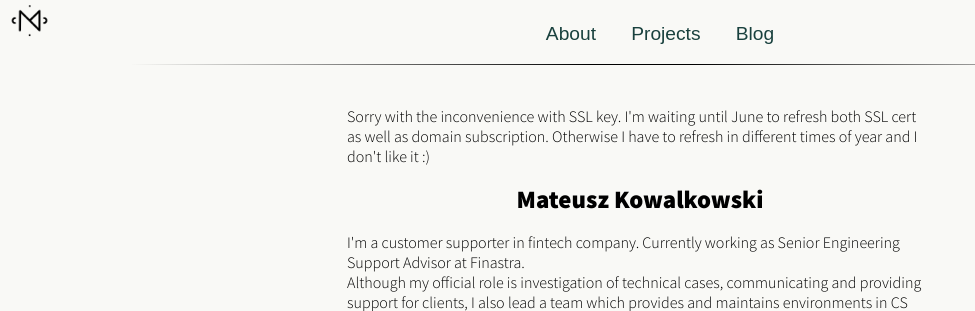
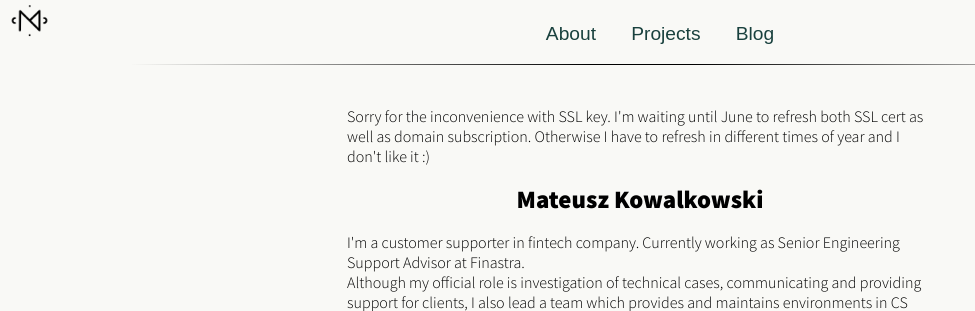
Before and after one commit to zostaw/home-page, a Flask app: page / in a window 1280 px wide. Shown: the top 311 px of the page, without its empty margins (0-975 px from the left). Run offline with Flask 3, Linux system fonts and the light colour scheme; parts of the project's set-up code (start-up, migrations or seed data) failed here and were passed over.

Commit message:
Omg, thinko

```diff
--- a/app/templates/index.html
+++ b/app/templates/index.html
@@ -5,7 +5,7 @@
 
 <div class="container">
     <!-- Page content -->
-      <p>Sorry with the inconvenience with SSL key. I'm waiting until June to refresh both SSL cert as well as domain subscription. Otherwise I have to refresh in different times of year and I don't like it :)</p>
+      <p>Sorry for the inconvenience with SSL key. I'm waiting until June to refresh both SSL cert as well as domain subscription. Otherwise I have to refresh in different times of year and I don't like it :)</p>
       <h1 style="font-size: 25px; text-align: center;">Mateusz Kowalkowski</h1>
       <p>
       I'm a customer supporter in fintech company. Currently working as Senior Engineering Support Advisor at Finastra.
```
